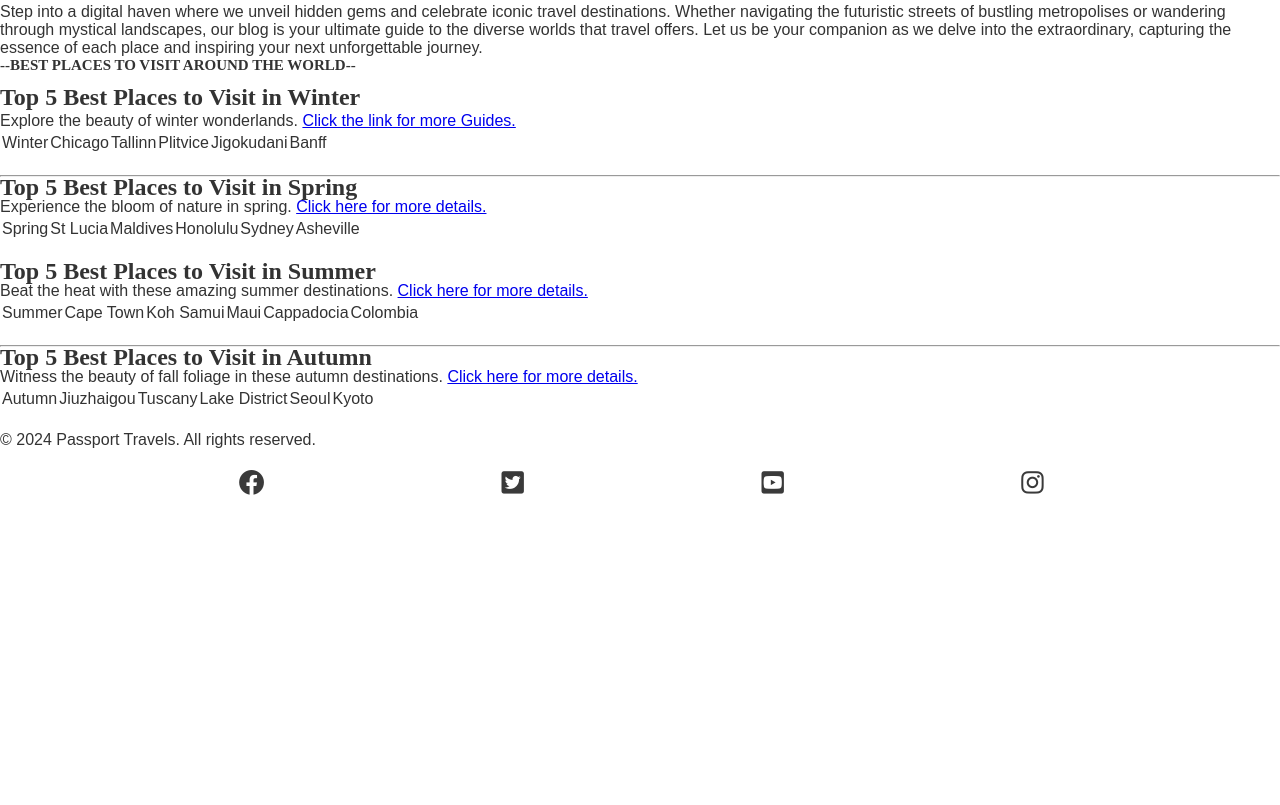
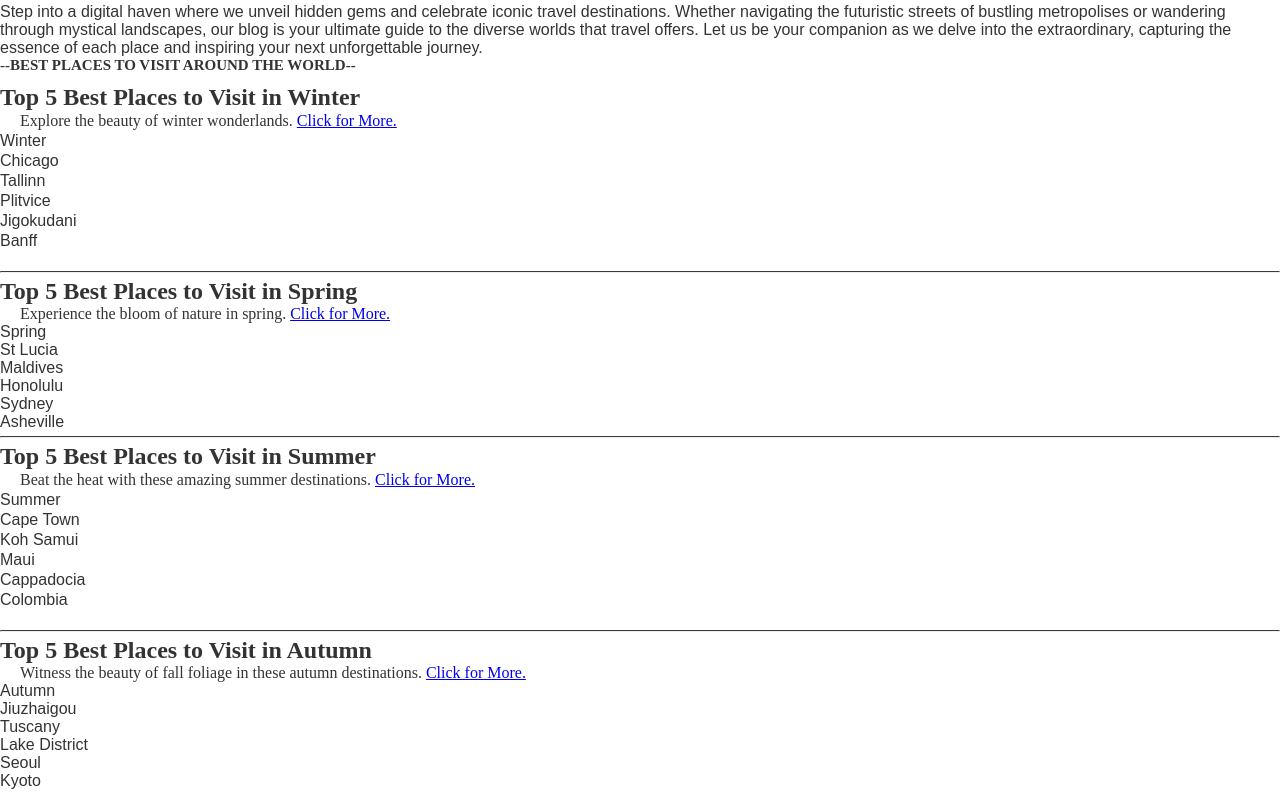
Before and after one commit to Stephanniee/Passport, a plain HTML site: page index.html in a window 1280 px wide. Shown: the part 1213-2018 px from the top of the page. Before the commit the page ends 1730 px from the top, so only its background shows below. Drawn offline with Linux system fonts and the light colour scheme.

Commit message:
formating documentment

```diff
--- a/index.html
+++ b/index.html
@@ -41,86 +41,80 @@
         </div>
 
         <h1>--Best Places to Visit Around the World--</h1>
-        <section id="Best">
+        <section id="best">
+            <div id="best-destination">
                 <h2>Top 5 Best Places to Visit in Winter</h2>
-            <div id="best-destination">
                 <div>
                     <p>Explore the beauty of winter wonderlands.
-                    <a href="https://www.roughguides.com/articles/top-places-more-beautiful-in-winter/"> Click the
-                        link for more Guides.</a>
+                        <a href="https://www.roughguides.com/articles/top-places-more-beautiful-in-winter/"> Click for More.</a>
                     </p>
-                <table>
-                    <tr>
-                        <td>Winter</td>
-                        <td>Chicago</td>
-                        <td>Tallinn</td>
-                        <td>Plitvice</td>
-                        <td>Jigokudani</td>
-                        <td>Banff</td>
-                    </tr>
-                </table>
+                    <ul>
+                        <li>Winter</li>
+                        <li>Chicago</li>
+                        <li>Tallinn</li>
+                        <li>Plitvice</li>
+                        <li>Jigokudani</li>
+                        <li>Banff</li>
+                    </ul>
+                </div>
             </div>
             <hr>
             <div>
                 <h2>Top 5 Best Places to Visit in Spring</h2>
+                <div>
                     <p>Experience the bloom of nature in spring.
-                    <a href="https://www.roughguides.com/articles/top-places-more-beautiful-in-winter/">Click here
-                        for more details.</a>
+                        <a href="https://www.roughguides.com/articles/top-places-more-beautiful-in-winter/">Click for More.</a>
                     </p>
-                <table>
-                    <tr>
-                        <td>Spring</td>
-                        <td>St Lucia</td>
-                        <td>Maldives</td>
-                        <td>Honolulu</td>
-                        <td>Sydney</td>
-                        <td>Asheville</td>
-                    </tr>
-                </table>
+                    <ul>
+                        <li>Spring</li>
+                        <li>St Lucia</li>
+                        <li>Maldives</li>
+                        <li>Honolulu</li>
+                        <li>Sydney</li>
+                        <li>Asheville</li>
+                    </ul>
                 </div>
+                <hr>
             </div>
 
+            <div id="best-destination0">
+                <h2>Top 5 Best Places to Visit in Summer</h2>
+                <div>
+                    <p>Beat the heat with these amazing summer destinations.
+                        <a href="https: //www.indiantravelstore.com/blog/best-summer-holiday-destinations-in-the-world">Click for More.</a>
+                    </p>
+                    <ul>
+                        <li>Summer</li>
+                        <li>Cape Town</li>
+                        <li>Koh Samui</li>
+                        <li>Maui</li>
+                        <li>Cappadocia</li>
+                        <li>Colombia</li>
+                    </ul>
+                </div>
 
-            <div id="best-destination0">
-                <div>
-                    <h2>Top 5 Best Places to Visit in Summer</h2>
-                    <p>Beat the heat with these amazing summer destinations.
-                        <a href="https: //www.indiantravelstore.com/blog/best-summer-holiday-destinations-in-the-world">Click
-                            here for more details.</a>
-                    </p>
-                    <table>
-                        <tr>
-                            <td>Summer</td>
-                            <td>Cape Town</td>
-                            <td>Koh Samui</td>
-                            <td>Maui</td>
-                            <td>Cappadocia</td>
-                            <td>Colombia</td>
-                        </tr>
-                    </table>
             </div>
             <hr>
             <div>
                 <h2>Top 5 Best Places to Visit in Autumn</h2>
-                    <p>Witness the beauty of fall foliage in these autumn destinations. <a href="https://visitworld.today/blog/1709/the-best-autumn-destinations-around-the-world">Click
-                            here
-                            for more details.</a></p>
-                    <table>
-                        <tr>
-                            <td>Autumn</td>
-                            <td>Jiuzhaigou</td>
-                            <td>Tuscany</td>
-                            <td>Lake District</td>
-                            <td>Seoul</td>
-                            <td>Kyoto</td>
-                    </table>
+                <div>
+                    <p>Witness the beauty of fall foliage in these autumn destinations.
+                        <a href="https://visitworld.today/blog/1709/the-best-autumn-destinations-around-the-world">Click for More.</a>
+                    </p>
+                    <ul>
+                        <li>Autumn</li>
+                        <li>Jiuzhaigou</li>
+                        <li>Tuscany</li>
+                        <li>Lake District</li>
+                        <li>Seoul</li>
+                        <li>Kyoto</li>
+                    </ul>
                 </div>
             </div>
+        <br>
             <div id="best-image">
                 <div id="circle-cover-bg"></div>
             </div>
-        </div>
-
         </section>
 
 
--- a/style.css
+++ b/style.css
@@ -37,9 +37,6 @@ h1 {
     text-transform: uppercase;
     font-size: 15px;
     margin-bottom: 10px;
-}
-h2{
-    font-family: jules_biglight;
 }
 
 /*Styling the nav tabs*/
@@ -131,9 +128,43 @@ grid-container0 {
         line-height: 20px;
         margin-bottom: 20px;
     }
-    #best p {padding:0 20px;}
-    #best hr { border-top: 1px solid #3a3a3a;
-    margin:5px 0}
+    #best p {padding:0 20px;
+        font-family: jules_biglight;
+    }
+
+    #best h2 {
+        font-family: jules_biglight;
+        align-content: center;
+    }
+
+
+    #best hr {
+        border-top: 1px solid #3a3a3a;
+        margin: 5px 0;
+        text-decoration: none;
+      }
+
+      #circle-cover-bg {
+        background: url("images/Best.jpg") no-repeat top center/cover;
+        height: 90vh;
+        width: 90vw;
+        margin-bottom: 20px;
+        border-radius: 50%;
+        overflow: hidden;
+        max-width: 400px;
+        max-height: 400px;
+      }
+
+      #best-image {
+        display: flex;
+        align-items: center;
+        justify-content: center;
+      }
+
+
+
+
+
 
 /*Footer*/
 #social-networks {
```
Lines whose indentation alone changed are shown as unchanged.
